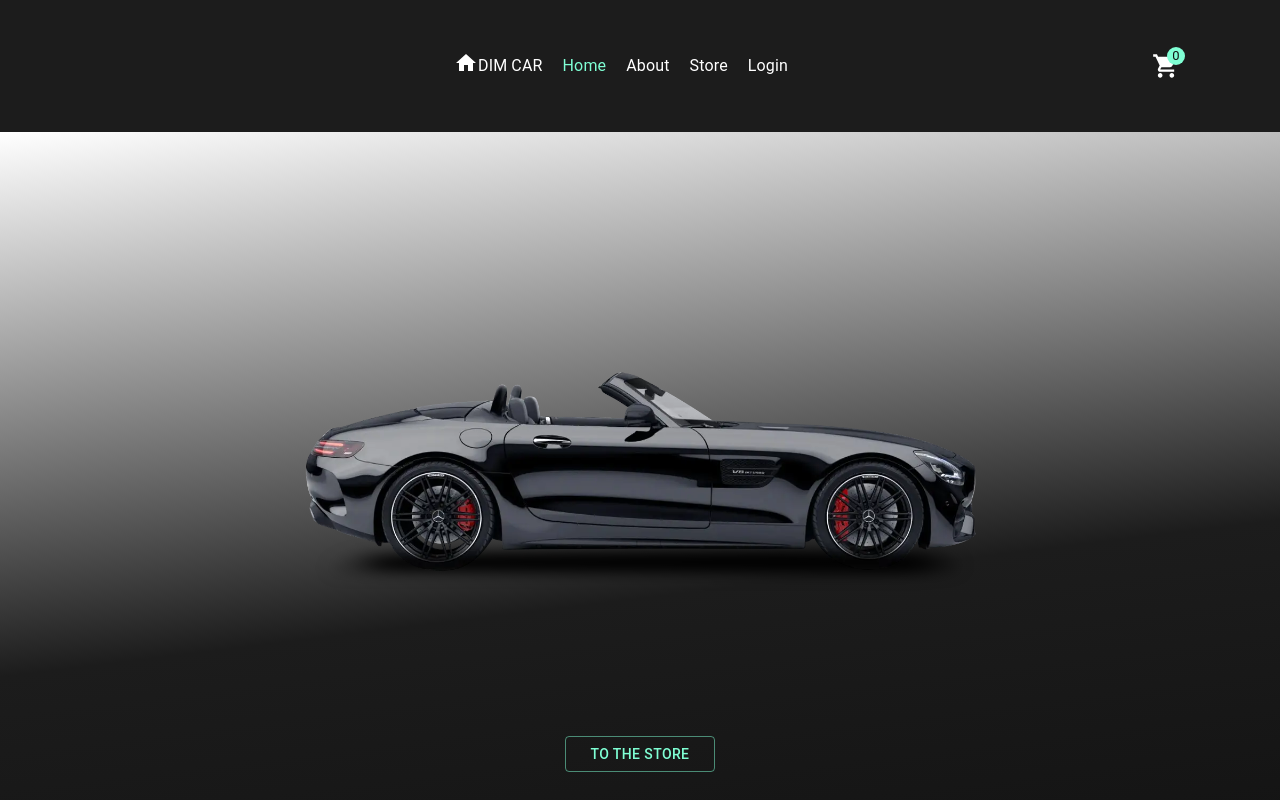
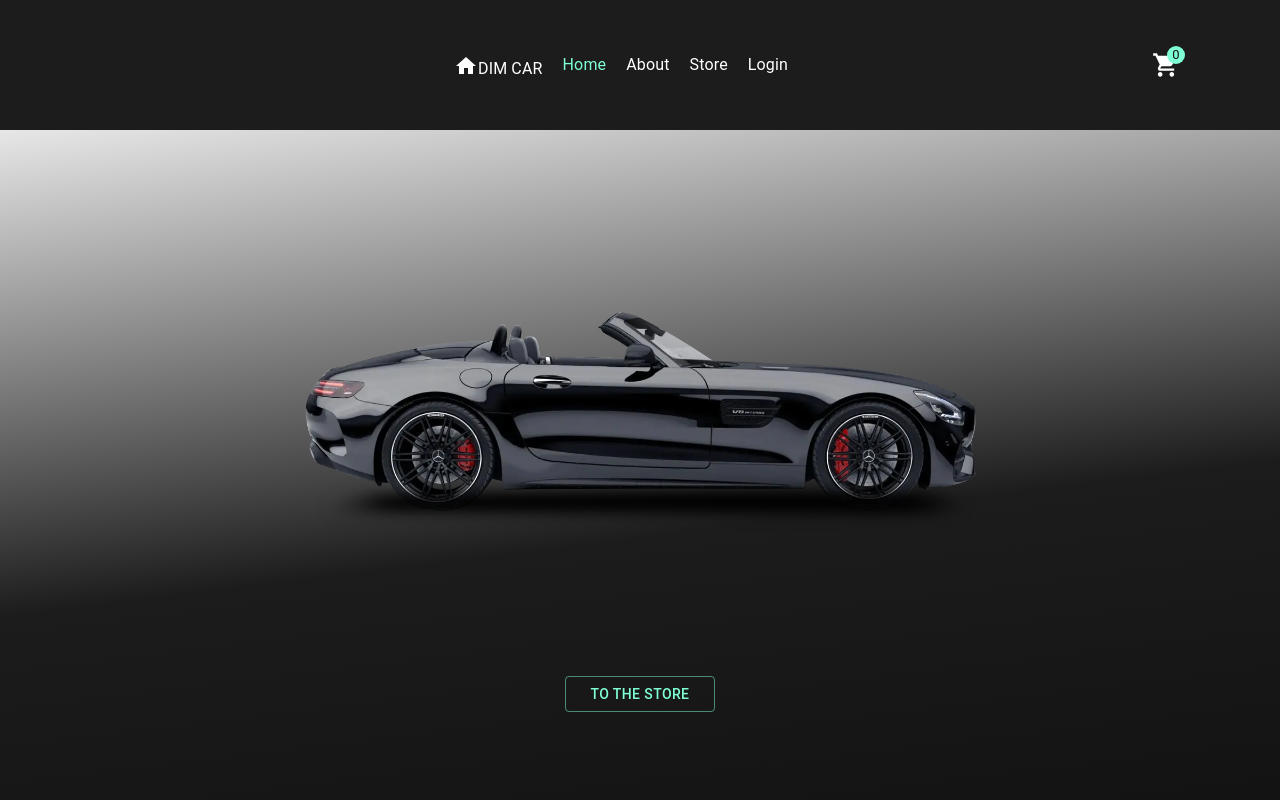
Before and after one commit to D1mkadon/CarWeb, a Next.js app: page / in a window 1280 px wide. Shown: the top 800 px of the page. Built offline with nearby package versions, Linux system fonts and the light colour scheme; no server answers.

Commit message:
edited head

```diff
--- a/src/components/layout/Layout.module.scss
+++ b/src/components/layout/Layout.module.scss
@@ -1,5 +1,5 @@
 .main {
-  margin-top: 132px;
+  margin-top: 72px;
 }
 @media (max-width: 414px) {
   // .main {
--- a/src/components/layout/header/Header.jsx
+++ b/src/components/layout/header/Header.jsx
@@ -29,7 +29,7 @@ const Header = () => {
     window.addEventListener("scroll", handleShadow);
   }, []);
   return (
-    <div className={shadow ? style.shadow : style.div}>
+    <div className={shadow ? style.shadow + " " + style.div : style.div}>
       <header
         className={
           btn ? [style.header, style.activeHeader].join(" ") : [style.header]
--- a/src/components/layout/header/Welcome/Welcome.module.scss
+++ b/src/components/layout/header/Welcome/Welcome.module.scss
@@ -1,7 +1,7 @@
 .welcDiv {
   display: flex;
   gap: 10px;
-  line-height: 72px;
+  // line-height: 72px;
   position: relative;
   left: 10%;
   text-align: center;
@@ -9,7 +9,7 @@
 
   a {
     color: #fff;
-    line-height: 72px;
+    // line-height: 72px;
     margin: 0 10px;
     transition: color 0.4s ease-in-out;
     padding: 20px 0;
--- a/src/components/layout/header/header.module.scss
+++ b/src/components/layout/header/header.module.scss
@@ -12,7 +12,6 @@
   padding: 10px;
   a {
     color: #fff;
-    line-height: 72px;
     margin: 0 10px;
     transition: color 0.4s ease-in-out;
     padding: 20px 0;
@@ -22,21 +21,27 @@
     }
   }
 }
-.shadow {
+
+.bars {
+  display: none;
+}
+.div {
+  display: flex;
+  justify-content: center;
+  height: 130px;
   width: 100%;
   background-color: #1c1c1c;
   position: fixed;
   z-index: 3;
+  -webkit-transition: all 1s linear;
+  -moz-transition: all 1s linear;
+  -o-transition: all 1s linear;
+  transition: all 1s linear;
+}
+.shadow {
   box-shadow: 1px 1px 14px 1px aquamarine;
-}
-.bars {
-  display: none;
-}
-.div {
-  width: 100%;
-  background-color: #1c1c1c;
-  position: fixed;
-  z-index: 3;
+  height: 72px;
+  /* max-height: 72px; */
 }
 .cartBlock {
   color: #fff;
```
